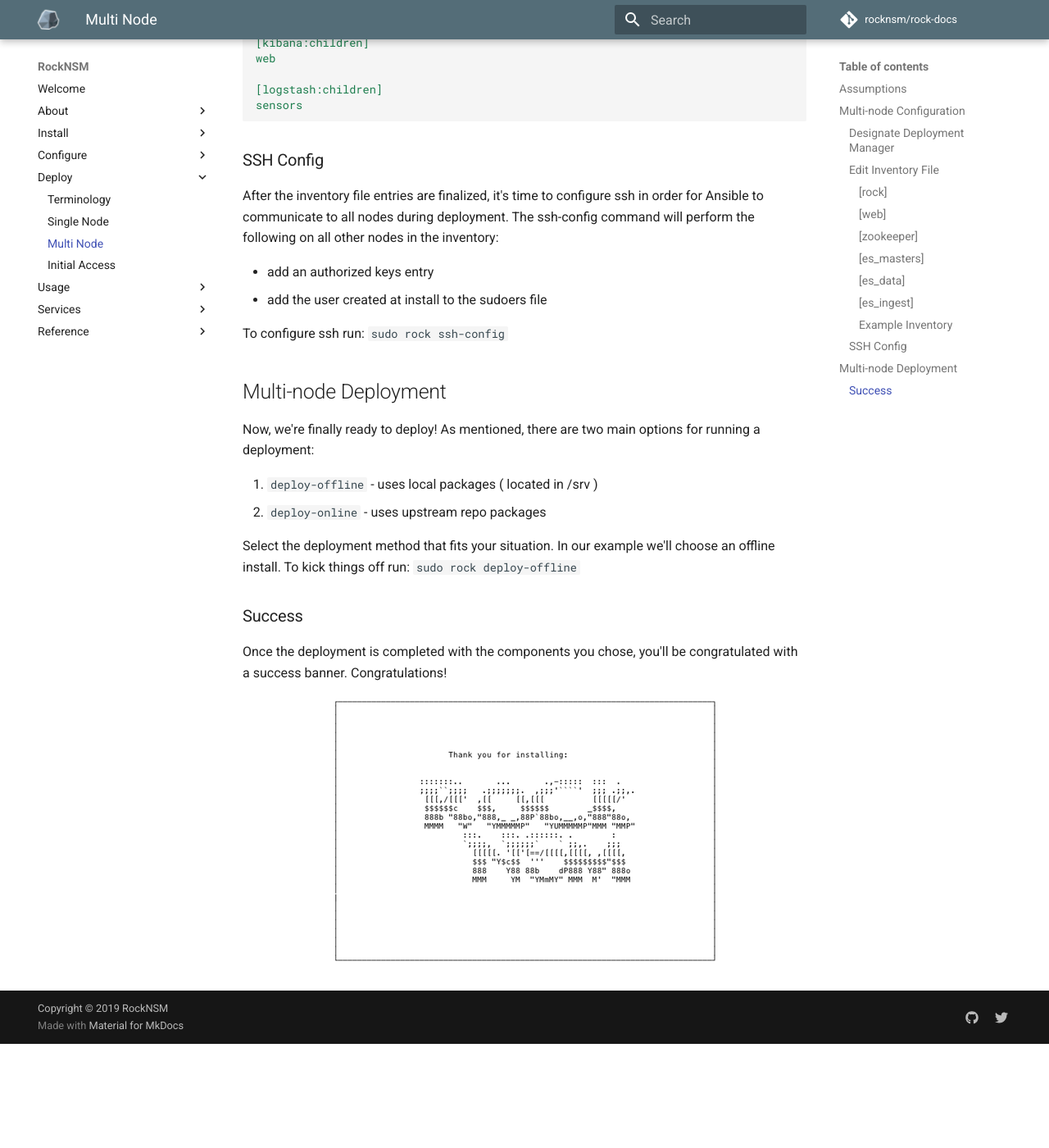
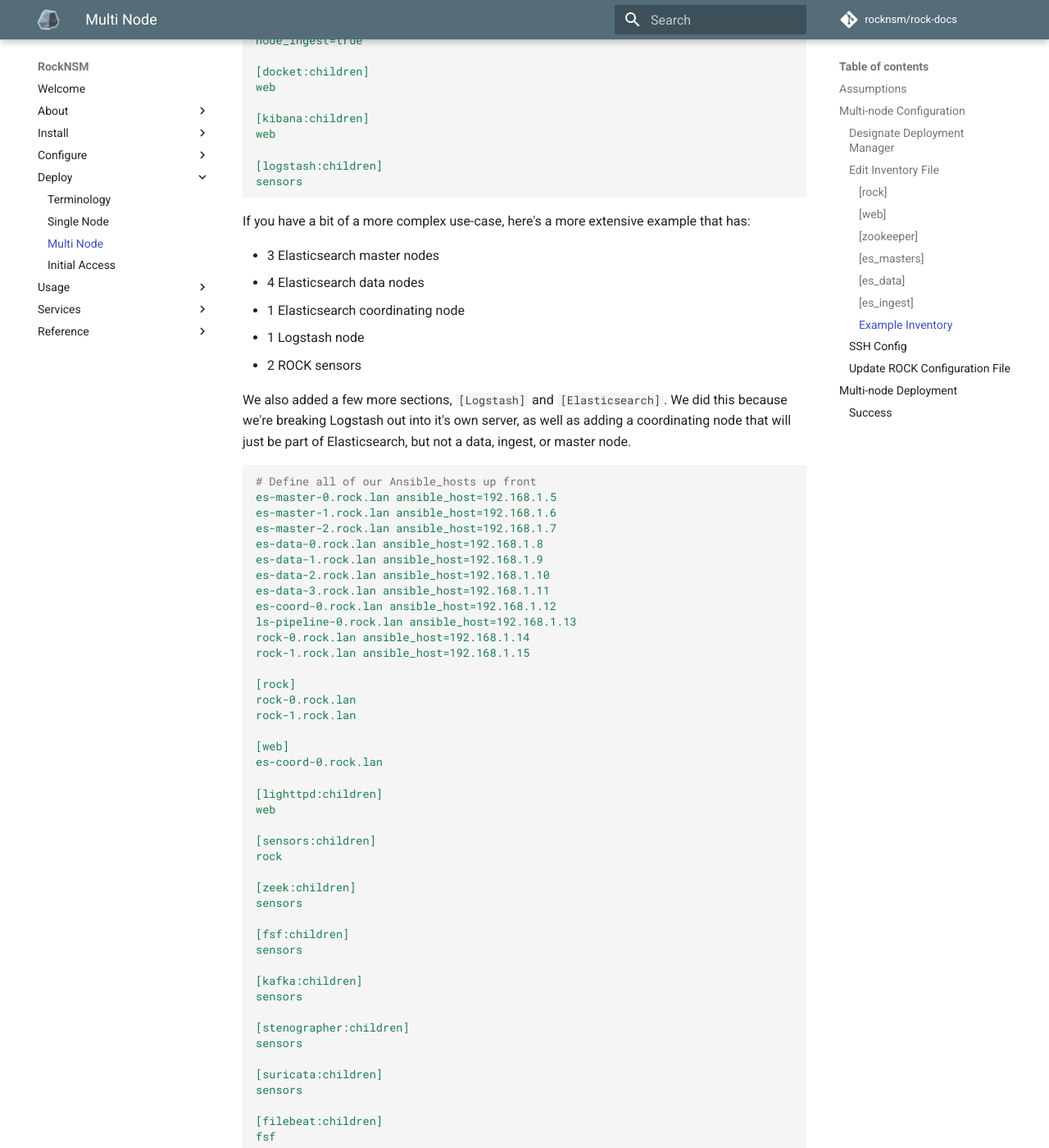
Before and after one commit to rocknsm/rock-docs, an MkDocs documentation site: the page built from docs/deploy/multi-node.md, in a window 1280 px wide and 1400 px high, scrolled down 4480 px. Shown: the whole window at 82% size. Built offline with MkDocs 1.6.1 and Material for MkDocs 9.7.7, drawn with Linux system fonts in a browser that asks for light colours; comment, search, counter and statistics services are not loaded; before the commit the page ends 5753 px from its top, so only the background shows below that; some of the changed text lies outside the part shown.

Commit message:
updated multi node and addressed chrome/catalina/kibana issue

````diff
--- a/docs/deploy/multi-node.md
+++ b/docs/deploy/multi-node.md
@@ -54,7 +54,7 @@
 
 #### [rock]
 
-This group defines what nodes will be running ROCK services.
+This group defines what nodes will be running ROCK services (Zeek, Suricata, Stenographer, Kafka, Zookeeper)
 
 example:
 ```yml
@@ -67,7 +67,7 @@
 
 #### [web]
 
-This group defines what node will be running web services.
+This group defines what node will be running web services (Kibana, Lighttpd, and Docket).
 
 example:
 ```yml
@@ -78,7 +78,7 @@
 
 #### [zookeeper]
 
-This group defines what node(s) will be running zookeeper.
+This group defines what node(s) will be running zookeeper (Kafka cluster manager).
 
 example:
 
@@ -86,7 +86,6 @@
 [zookeeper]
 rock01.rock.lan ansible_host=127.0.0.1 ansible_connection=local
 ```
-
 
 #### [es_masters]
 
@@ -102,7 +101,6 @@
 rock03.rock.lan ansible_host=172.16.1.239
 ```
 
-
 #### [es_data]
 
 This group defines what node(s) will be running Elasticsearch, acting as
@@ -117,11 +115,10 @@
 rock03.rock.lan ansible_host=172.16.1.239
 ```
 
-
 #### [es_ingest]
 
 This group defines what node(s) will be running Elasticsearch, acting as
-ingest nodes.
+ingest nodes. For ROCK deployments, generally, everything that is data node eligible is also ingest node eligible.
 
 example:
 
@@ -230,6 +227,113 @@
 sensors
 ```
 
+If you have a bit of a more complex use-case, here's a more extensive example that has:
+
+* 3 Elasticsearch master nodes
+* 4 Elasticsearch data nodes
+* 1 Elasticsearch coordinating node
+* 1 Logstash node
+* 2 ROCK sensors
+
+We also added a few more sections, `[Logstash]` and `[Elasticsearch]`. We did this because we're breaking Logstash out into it's own server, as well as adding a coordinating node that will just be part of Elasticsearch, but not a data, ingest, or master node.
+
+```yml
+# Define all of our Ansible_hosts up front
+es-master-0.rock.lan ansible_host=192.168.1.5
+es-master-1.rock.lan ansible_host=192.168.1.6
+es-master-2.rock.lan ansible_host=192.168.1.7
+es-data-0.rock.lan ansible_host=192.168.1.8
+es-data-1.rock.lan ansible_host=192.168.1.9
+es-data-2.rock.lan ansible_host=192.168.1.10
+es-data-3.rock.lan ansible_host=192.168.1.11
+es-coord-0.rock.lan ansible_host=192.168.1.12
+ls-pipeline-0.rock.lan ansible_host=192.168.1.13
+rock-0.rock.lan ansible_host=192.168.1.14
+rock-1.rock.lan ansible_host=192.168.1.15
+
+[rock]
+rock-0.rock.lan
+rock-1.rock.lan
+
+[web]
+es-coord-0.rock.lan
+
+[lighttpd:children]
+web
+
+[sensors:children]
+rock
+
+[zeek:children]
+sensors
+
+[fsf:children]
+sensors
+
+[kafka:children]
+sensors
+
+[stenographer:children]
+sensors
+
+[suricata:children]
+sensors
+
+[filebeat:children]
+fsf
+suricata
+
+[zookeeper]
+rock-0.rock.lan
+
+[elasticsearch:children]
+es_masters
+es_data
+es_ingest
+
+[elasticsearch]
+es-coord-0.rock.lan
+
+[es_masters]
+# This group should only ever contain exactly 1 or 3 nodes!
+# Multi-node example #
+#elasticsearch0[1:3].simplerock.lan
+es-master-[0:2].rock.lan
+
+[es_data]
+# Multi-node example #
+#elasticsearch0[1:4].simplerock.lan
+es-data-[0:3].rock.lan
+
+[es_ingest]
+# Multi-node example #
+#elasticsearch0[1:4].simplerock.lan
+es-data-[0:3].rock.lan
+
+[elasticsearch:vars]
+# Disable all node roles by default
+node_master=false
+node_data=false
+node_ingest=false
+
+[es_masters:vars]
+node_master=true
+
+[es_data:vars]
+node_data=true
+
+[es_ingest:vars]
+node_ingest=true
+
+[docket:children]
+web
+
+[kibana:children]
+web
+
+[logstash]
+ls-pipeline-0.rock.lan
+```
 
 ### SSH Config
 
@@ -242,18 +346,20 @@
 
 To configure ssh run: `sudo rock ssh-config`
 
+### Update ROCK Configuration File
+
+There are a few last steps, both are in `/etc/rocknsm/config.yml`
+
+1. If you are doing an offline installation, you need to change `rock_online_install: True` to `rock_online_install: False`.
+1. If you are going to have 2 different sensor components, you need to manually define your Zookeeper host by adding `kafka_zookeeper_host: Zookeeper IP` to the configuration file. It isn't necessary where it is placed.
 
 ## Multi-node Deployment
 
-Now, we're finally ready to deploy! As mentioned, there are two main options
-for running a deployment:
+Now, we're finally ready to deploy!
 
-1. `deploy-offline` - uses local packages ( located in /srv )
-1. `deploy-online` - uses upstream repo packages
-
-Select the deployment method that fits your situation. In our example we'll
-choose an offline install. To kick things off run: `sudo rock deploy-offline`
-
+```
+sudo rock deploy
+```
 
 ### Success
 
````
Also changed, not shown: other parts of docs/deploy/multi-node.md (+1 -1 lines), docs/deploy/initial-access.md (+2 -0 lines).
